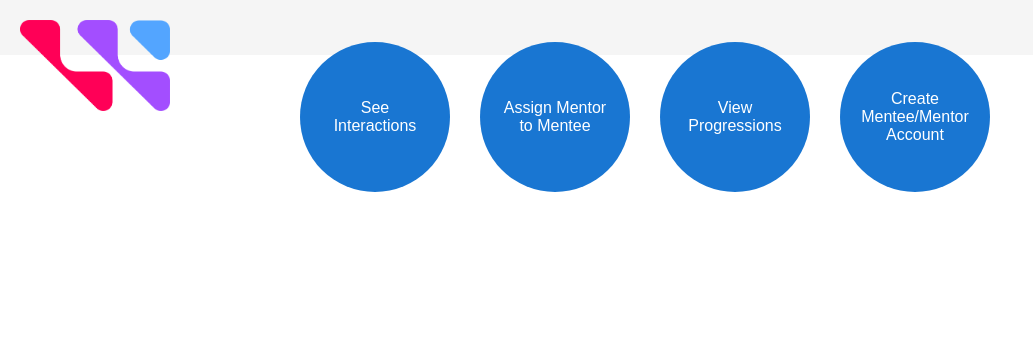
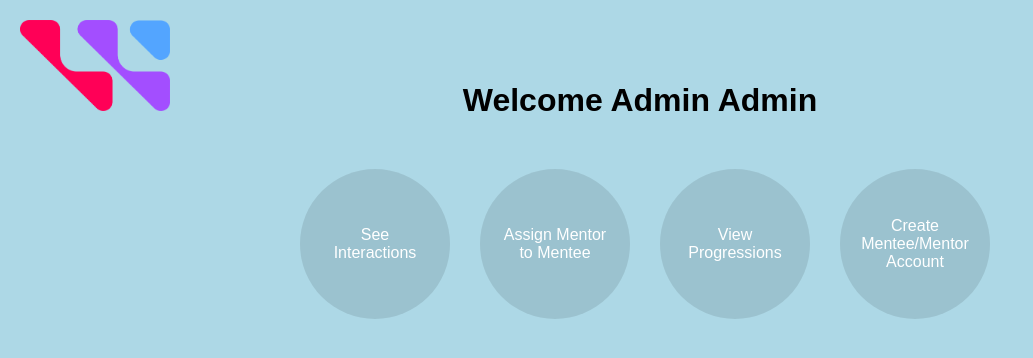
Before and after one commit to DaTrueRPGlover/Mentor-Mentee_Project_WD, a React (Create React App) app in the folder western-digital-webapp/: page /admin-home in a window 1280 px wide. Shown: the top 358 px of the page, without its empty margins (0-1033 px from the left). Built offline with nearby package versions, Linux system fonts and the light colour scheme.

Commit message:
buttons transparent and header aligned

```diff
--- a/western-digital-webapp/src/Admin.css
+++ b/western-digital-webapp/src/Admin.css
@@ -1,16 +1,19 @@
-/* Reset default margins and paddings */
+Reset default margins and paddings
 * {
   margin: 0;
   padding: 0;
   box-sizing: border-box;
 }
-
 /* Container for the whole page */
 .admin-home {
   display: flex;
   flex-direction: column;
   min-height: 100vh;
   width: 100%;
+  background-color: #ADD8E6;
+  font-family: Arial, sans-serif;
+  text-align: center;
+  justify-content: space-between;
 }
 
 /* Header styles */
@@ -19,21 +22,25 @@
   align-items: center;
   justify-content: space-between;
   width: 100%;
-    padding: 10px 20px;
-    background-color: #f5f5f5;
+  padding-top: 20%;
+
+  background-color: #ADD8E6;
+/* background-color: #f5f5f5; */
 }
 
 .logo {
   width: 150px;
   height: auto;
+  background-color: #ADD8E6;
 }
 
 .logout-button {
   padding: 10px 20px;
   border-radius: 50px;
   border: none;
-    background-color: #1976d2;
-    color: #fff;
+  background-color: #ADD8E6;
+  /* background-color: #1976d2; */
+  /* color: #fff; */
   cursor: pointer;
 }
 
@@ -66,14 +73,11 @@
   width: 100%;
 }
 
-  /* Circular buttons */
 .circle-button {
-    width: 150px;
-    height: 150px;
-    border-radius: 50%;
+  width: 150px; /* Fixed width */
+  height: 150px; /* Fixed height */
+  border-radius: 50%; /* Ensures circular shape */
   border: none;
-    background-color: #1976d2;
-    color: #fff;
   font-size: 16px;
   text-align: center;
   padding: 20px;
@@ -81,8 +85,20 @@
   display: flex;
   align-items: center;
   justify-content: center;
+  margin-top: 10px; /* Space between h2 and button */
+  background-color: rgba(0, 0, 0, 0.1); /* Semi-transparent background */
+  color: white; /* Button text color */
+  transition: background-color 0.3s; /* Smooth color change */
 }
 
 .circle-button:hover {
-    background-color: #115293;
+  background-color: rgba(0, 86, 179, 0.7); /* Semi-transparent hover color */
 }
+
+
+.header-container {
+  display: flex;
+  justify-content: space-around;
+  align-items: center;
+  width: 50%;
+}
--- a/western-digital-webapp/src/Admin.js
+++ b/western-digital-webapp/src/Admin.js
@@ -31,7 +31,6 @@ function AdminHome() {
           <button className="circle-button" onClick={() => navigate('/see-interactions')}>
               See Interactions
           </button>
-
           <button className="circle-button" onClick={() => navigate('/assign-mentor')}>
             Assign Mentor to Mentee
           </button>
--- a/western-digital-webapp/src/assets/admin_pages/AssignMentor.css
+++ b/western-digital-webapp/src/assets/admin_pages/AssignMentor.css
@@ -1,3 +1,6 @@
+* {
+  background-color: #ADD8E6;
+}
 .assign-mentor {
   padding: 20px;
   text-align: center;
--- a/western-digital-webapp/src/assets/admin_pages/SeeInteractions.css
+++ b/western-digital-webapp/src/assets/admin_pages/SeeInteractions.css
@@ -1,3 +1,6 @@
+* {
+  background-color: #ADD8E6;
+}
 .see-interactions {
     padding: 20px;
     text-align: center;
--- a/western-digital-webapp/src/assets/admin_pages/ViewProgression.css
+++ b/western-digital-webapp/src/assets/admin_pages/ViewProgression.css
@@ -1,3 +1,6 @@
+* {
+  background-color: #ADD8E6;
+}
 .view-progressions {
   padding: 20px;
   text-align: center;
```
Lines whose indentation alone changed are shown as unchanged.
